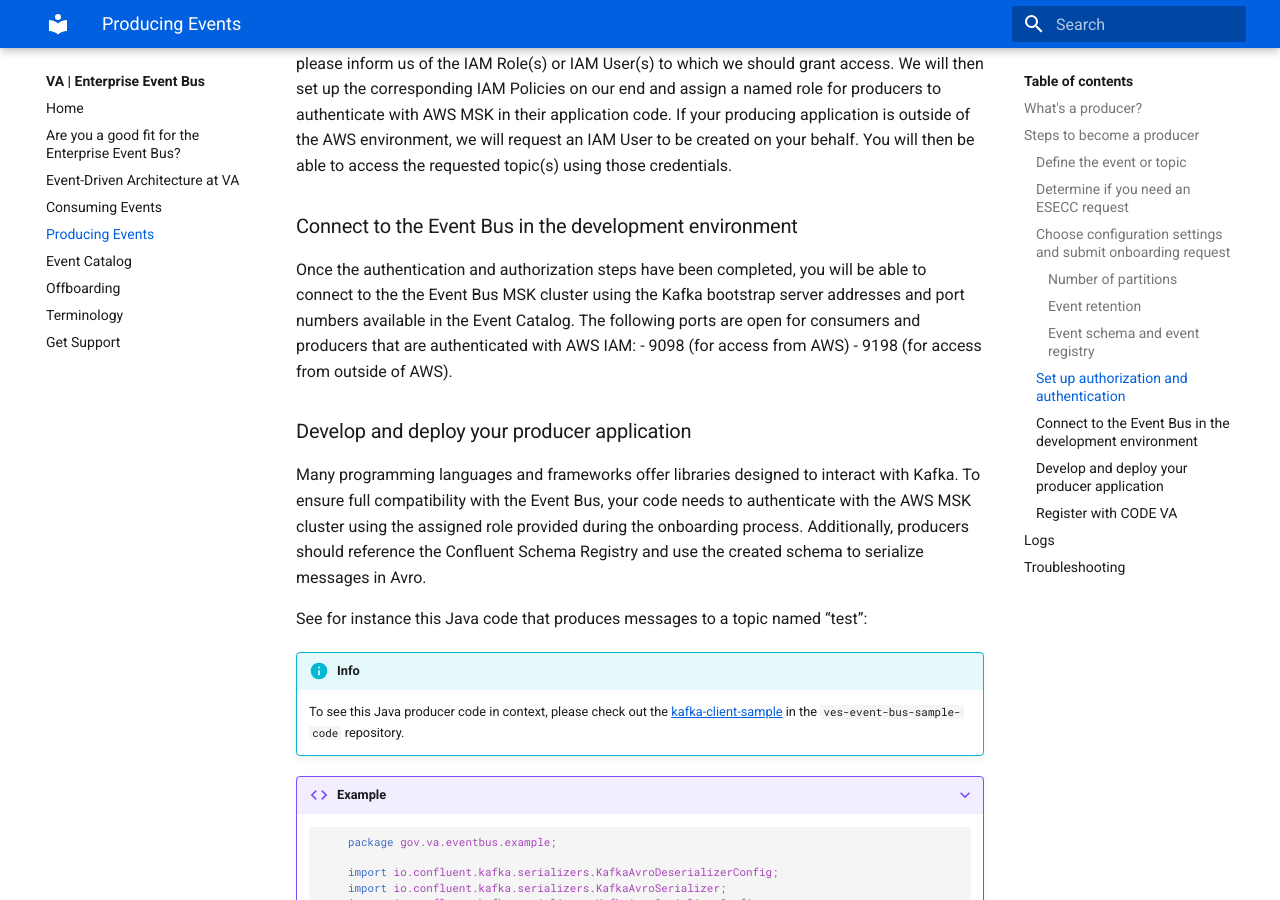
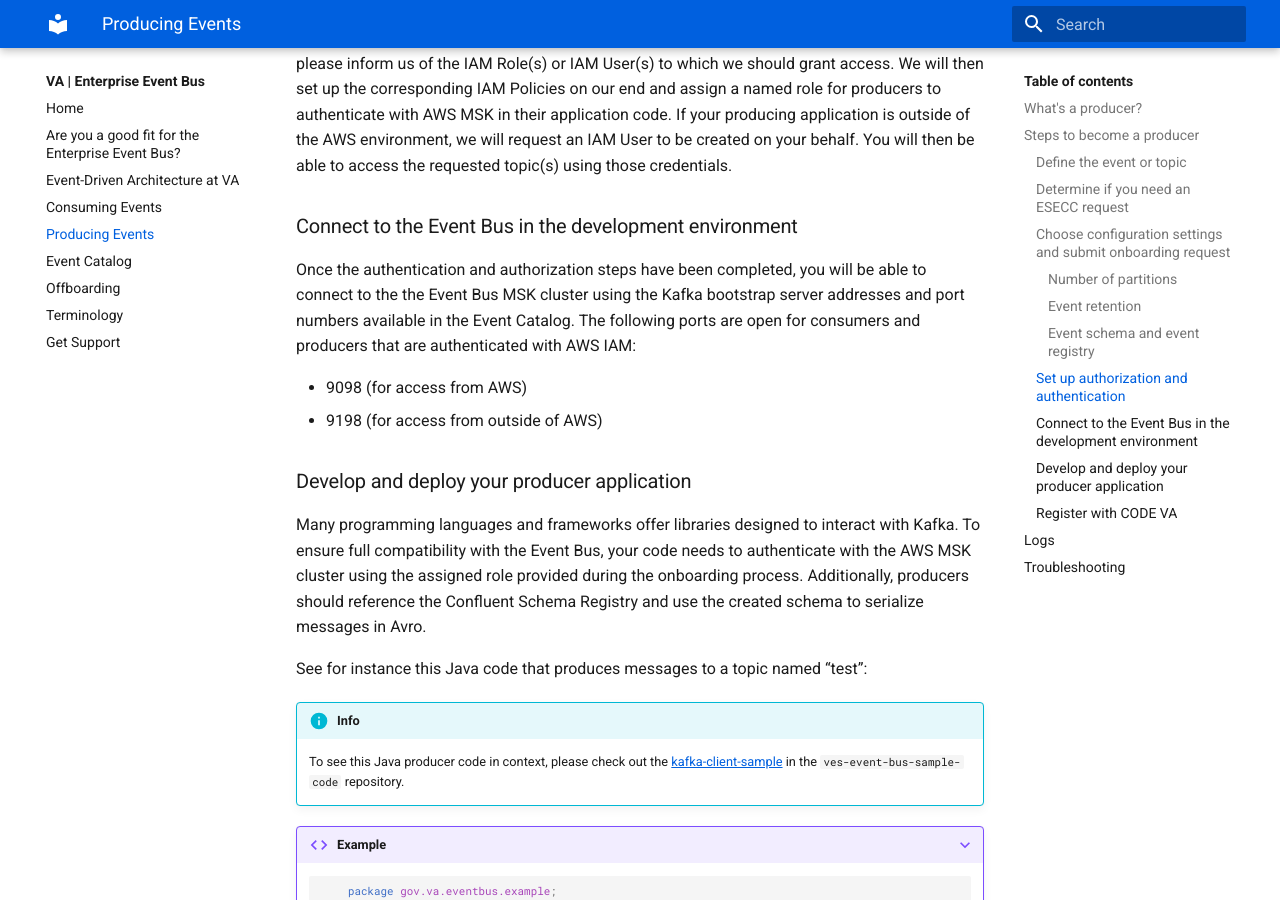
Before and after one commit to department-of-veterans-affairs/ves-event-bus-developer-portal, an MkDocs documentation site: the page built from docs/produce-events.md, in a window 1280 px wide and 900 px high, scrolled down 3151 px. Built offline with MkDocs 1.6.1 and Material for MkDocs 9.7.7, drawn with Linux system fonts in a browser that asks for light colours.

```diff
--- a/docs/produce-events.md
+++ b/docs/produce-events.md
@@ -50,12 +50,14 @@ Once the producing team has communicated their decisions about the event schema,
 
 ### Set up authorization and authentication
 
-To produce messages to specific topics on the Event Bus, producers need to be authenticated and have the appropriate permissions. The Event Bus MSK cluster is only accessible from the VA Network, and we use AWS IAM (Identity and Access Management) Roles and Policies to control access to different resources. If your producing application is within the AWS environment, please inform us of the IAM Role(s) or IAM User(s) to which we should grant access. We will then set up the corresponding IAM Policies on our end and assign a named role for producers to authenticate with AWS MSK in their application code.
-If your producing application is outside of the AWS environment, we will request an IAM User to be created on your behalf. You will then be able to access the requested topic(s) using those credentials.
+To produce messages to specific topics on the Event Bus, producers need to be authenticated and have the appropriate permissions. The Event Bus MSK cluster is only accessible from the VA Network, and we use AWS IAM (Identity and Access Management) Roles and Policies to control access to different resources. If your producing application is within the AWS environment, please inform us of the IAM Role(s) or IAM User(s) to which we should grant access. We will then set up the corresponding IAM Policies on our end and assign a named role for producers to authenticate with AWS MSK in their application code. If your producing application is outside of the AWS environment, we will request an IAM User to be created on your behalf. You will then be able to access the requested topic(s) using those credentials.
 
 ### Connect to the Event Bus in the development environment
 
-Once the authentication and authorization steps have been completed, you will be able to connect to the the Event Bus MSK cluster using the Kafka bootstrap server addresses and port numbers available in the Event Catalog. The following ports are open for consumers and producers that are authenticated with AWS IAM: - 9098 (for access from AWS) - 9198 (for access from outside of AWS).
+Once the authentication and authorization steps have been completed, you will be able to connect to the the Event Bus MSK cluster using the Kafka bootstrap server addresses and port numbers available in the Event Catalog. The following ports are open for consumers and producers that are authenticated with AWS IAM:
+
+* 9098 (for access from AWS)
+* 9198 (for access from outside of AWS)
 
 ### Develop and deploy your producer application
 
```
